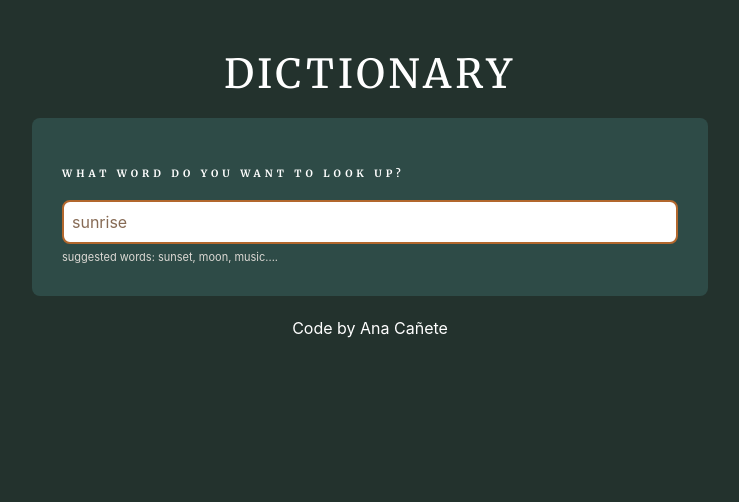
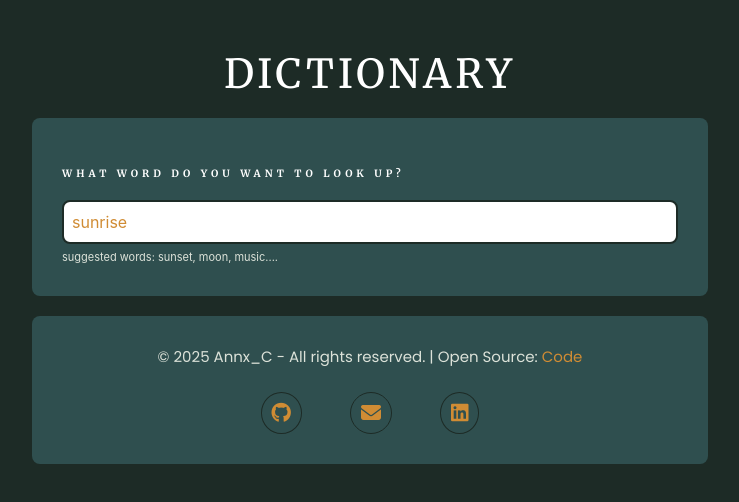
Before and after one commit to annx-c/dictionary_project, a React (Create React App) app: page / in a window 1280 px wide. Shown: the top 502 px of the page, without its empty margins (270-1009 px from the left). Built offline with nearby package versions, Linux system fonts and the light colour scheme; no server answers.

Commit message:
The aesthetics and style of the application have been improved

```diff
--- a/public/index.html
+++ b/public/index.html
@@ -9,6 +9,7 @@
       name="description"
       content="Web site created using create-react-app"
     />
+    <link rel="stylesheet" href="https://cdnjs.cloudflare.com/ajax/libs/font-awesome/6.4.2/css/all.min.css">
     <link href="https://fonts.googleapis.com/css2?family=Merriweather:ital,opsz,wght@0,18..144,300..900;1,18..144,300..900&family=Poppins&display=swap" rel="stylesheet">
     <link rel="manifest" href="%PUBLIC_URL%/manifest.json" />
     <link href="https://cdn.jsdelivr.net/npm/bootstrap@5.3.5/dist/css/bootstrap.min.css" rel="stylesheet" integrity="sha384-SgOJa3DmI69IUzQ2PVdRZhwQ+dy64/BUtbMJw1MZ8t5HZApcHrRKUc4W0kG879m7" crossorigin="anonymous">
--- a/src/App.css
+++ b/src/App.css
@@ -1,11 +1,11 @@
 :root{
-  --primary-color :#23322D  ;
-  --secundary-color: #2E4B47;
-  --title-color: #B2672D;
+  --primary-color :#1D2B26  ;
+  --secundary-color: #2F4F4F;
+  --title-color: #C75B12;
+  --subtitle-color: #D08C34;
+  --text-color: #DCE2D9;
+  --subtext-color: #A2C8A4;
   --title-font:  "Merriweather", serif;
-  --subtitle-color: #876B55;
-  --text-color: #DCD9D4;
-  --example-color: #70757a;
   --text-font: "Poppins", sans-serif;
 
 }
@@ -13,6 +13,12 @@
 body{
   background-color: var(--primary-color);
   color: white;
+}
+
+strong{
+  font-size: 13px;
+  color: var(--subtext-color);
+  opacity: 0.8;
 }
 
 /*APP*/
@@ -44,8 +50,6 @@ body{
   font-size: 10px;
   font-weight: bold;
   margin: 20px 0;
-
-
 }
 
 .Dictionary input{
@@ -53,7 +57,7 @@ body{
   padding: 8px 8px;
   color: var(--subtitle-color);
   border-radius: 8px;
-  border: 2px solid var(--title-color);
+  border: 2px solid var(--primary-color);
 }
 
 .Dictionary .hint{
@@ -94,14 +98,14 @@ body{
 }
 
 .Meaning .definition{
-  font-size: 17px;
+  font-size: 16px;
 }
 
 .Meaning .example{
-  color: var(--example-color);
+  color: var(--subtext-color);
   font-size: 12px;
   font-style: italic;
-  opacity: 0.7;
+  opacity: 0.8;
   margin-top: 15px;
 }
 
@@ -109,21 +113,23 @@ body{
 
 .Synonyms{
   margin: 5px 0;
-  font-size: 14px;
+  font-size: 12px;
+  padding: 0;
 }
 
 .Synonyms li{
   display: inline-block;
+  color: var(--subtext-color);
+  opacity: 0.8;
   padding-right: 15px;
-  margin: 0 0 15px;
+  margin: 0 0 10px;
 }
 
 /*PHOTOS*/
 .Photos img{
   border-radius: 4px;
   flex: 1 0 auto;
-  width: 350px;
-
+  width: 250px;
   height: 200px;
 }
 
@@ -135,3 +141,52 @@ body{
   -ms-overflow-style: none; /* IE y Edge */
   gap: 25px;
 }
+
+/*FOOTER*/
+
+.App-footer{
+  background-color: var(--secundary-color);
+  padding: 30px;
+  border-radius: 8px;
+}
+
+footer p{
+  color: var(--text-color);
+  font-family: var(--text-font);
+  font-size: 15px;
+}
+
+footer a{
+  color: var(--subtitle-color);
+  text-decoration: none;
+}
+
+footer a:hover{
+  transition: all 0.3s ease-in-out;
+  color: var(--subtext-color);
+}
+
+footer i{
+  font-size: 20px;
+  border: 1px solid var(--primary-color);
+  border-radius: 50%;
+  padding: 10px;
+
+}
+
+footer i:hover{
+  transition: all 0.3s ease-in-out;
+  transform: scale(1.2);
+}
+
+@media (max-width: 600px)  {
+  .Dictionary h1{
+    margin: 10px;
+    font-size: 10px;
+    line-height: 2.5;
+  }
+
+  .Meaning .definition{
+    font-size: 14px;
+  }
+}
--- a/src/App.js
+++ b/src/App.js
@@ -1,21 +1,46 @@
-
-import './App.css';
-import Dictionary from './Dictionary';
+import "./App.css";
+import Dictionary from "./Dictionary";
 export default function App() {
   return (
-
-
     <div className="App">
-      <div className='container'>
+      <div className="container">
         <header className="App-header">
-       <h1 className='text-center'>Dictionary</h1>
+          <h1 className="text-center">Dictionary</h1>
         </header>
         <main>
-        <Dictionary defaultKeyword = "sunrise"/>
+          <Dictionary defaultKeyword="sunrise" />
         </main>
 
-      <footer className='text-center'>
-        Code by Ana Cañete
+        <footer className="App-footer text-center">
+          <div className="container">
+            <p>
+              © 2025 Annx_C - All rights reserved. | Open Source:{" "}
+              <a
+                href="https://github.com/annx-c/world-clock"
+                target="_blank"
+                rel="noreferrer"
+              >
+                Code
+              </a>
+            </p>
+            <div className="d-flex justify-content-center gap-5 mt-4">
+              <a href="https://github.com/annx-c" target="_blank" rel="noreferrer">
+                <i class="fab fa-github "></i>
+              </a>
+              <a
+                href="mailto:canete.ana13@gmail.com"
+                target="_blank" rel="noreferrer"
+              >
+                <i class="fa-solid fa-envelope "></i>
+              </a>
+              <a
+                href="https://www.linkedin.com/authwall?trk=bf&trkInfo=AQF98MoxK_9AWgAAAZU0TSGosFfVhT9rhJ_G8JPYCZD5SlB1ekKiWiW_yHJr9FJ_hkMJxficMirJdT7alkqOkMlDrafjNZUqa7E1SOjpOTTLfAnHCC_w2kczHYdDKyifEgGah-A=&original_referer=&sessionRedirect=https%3A%2F%2Fwww.linkedin.com%2Fin%2Fana-ca%25C3%25B1ete-815892280%3Futm_source%3Dshare%26utm_campaign%3Dshare_via%26utm_content%3Dprofile%26utm_medium%3Dandroid_app"
+                target="_blank" rel="noreferrer"
+              >
+                <i class="fa-brands fa-linkedin "></i>
+              </a>
+            </div>
+          </div>
         </footer>
       </div>
     </div>
--- a/src/Dictionary.js
+++ b/src/Dictionary.js
@@ -26,7 +26,7 @@ export default function Dictionary(props) {
     axios.get(apiUrl).then(handleDictionaryResponse);
 
     let pexelsApiKey = "o1aBVRpBELwNtRxDCZ6hKdWXsMV9avRfCX6yLoxFc8PkywXKvHJD1mXk";
-    let pexelsApiUrl = `https://api.pexels.com/v1/search?query=${keyword}&per_page=4`;
+    let pexelsApiUrl = `https://api.pexels.com/v1/search?query=${keyword}&per_page=6`;
 
     let headers = { Authorization: `${pexelsApiKey}` };
     axios.get(pexelsApiUrl, { headers: headers }).then(handlePexelsResponse);
--- a/src/Meaning.js
+++ b/src/Meaning.js
@@ -1,15 +1,24 @@
 import React from "react";
 import Synonyms from "./Synonyms";
-import './App.css';
+import "./App.css";
 
 export default function Meaning(props) {
   return (
     <div className="Meaning">
       <h3>{props.meaning.partOfSpeech}</h3>
       <div className="definition"> {props.meaning.definition}</div>
-      <div className="example">{props.meaning.example}</div>
+      <div className="example">
+        {props.meaning.example && (
+          <div>
+            <strong>Example: </strong>{props.meaning.example}
+          </div>
+        )}
+      </div>
 
-      <Synonyms synonyms = {props.meaning.synonyms}/>
+      {props.meaning.synonyms && props.meaning.synonyms.length > 0 && (
+        <Synonyms synonyms={props.meaning.synonyms} />
+      )}
+
     </div>
   );
 }
--- a/src/Synonyms.js
+++ b/src/Synonyms.js
@@ -1,12 +1,15 @@
 import React from "react";
-import './App.css';
+import "./App.css";
 export default function Synonyms(props) {
   if (props.synonyms) {
     return (
-      <div className="Synonyms">
-        {props.synonyms.map(function (synonym, index) {
-          return <li key={index}>{synonym}</li>;
-        })}
+      <div>
+        <strong>Synonyms</strong>
+        <ul className="Synonyms">
+          {props.synonyms.map(function (synonym, index) {
+            return <li key={index}>{synonym}</li>;
+          })}
+        </ul>
       </div>
     );
   } else {
```
Lines whose indentation alone changed are shown as unchanged.
